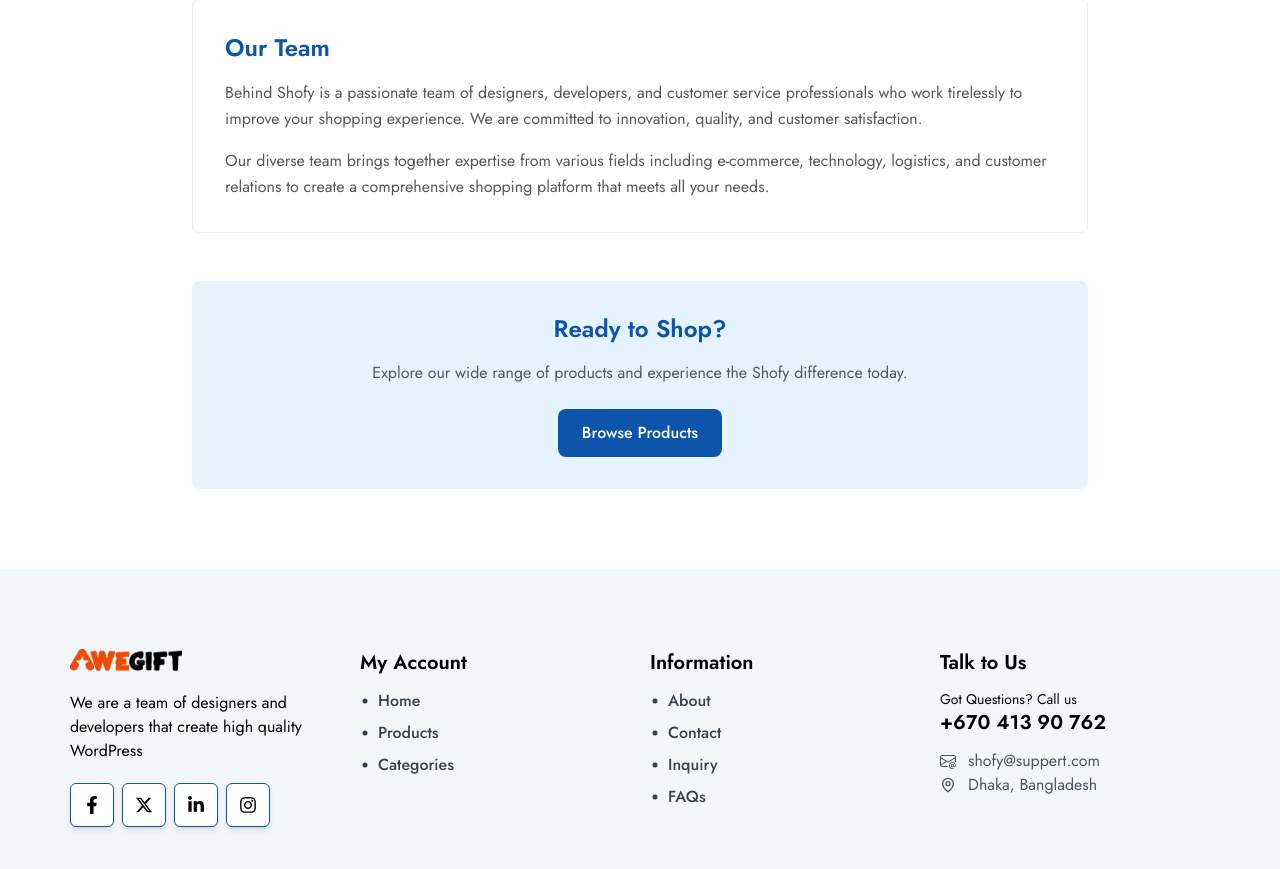
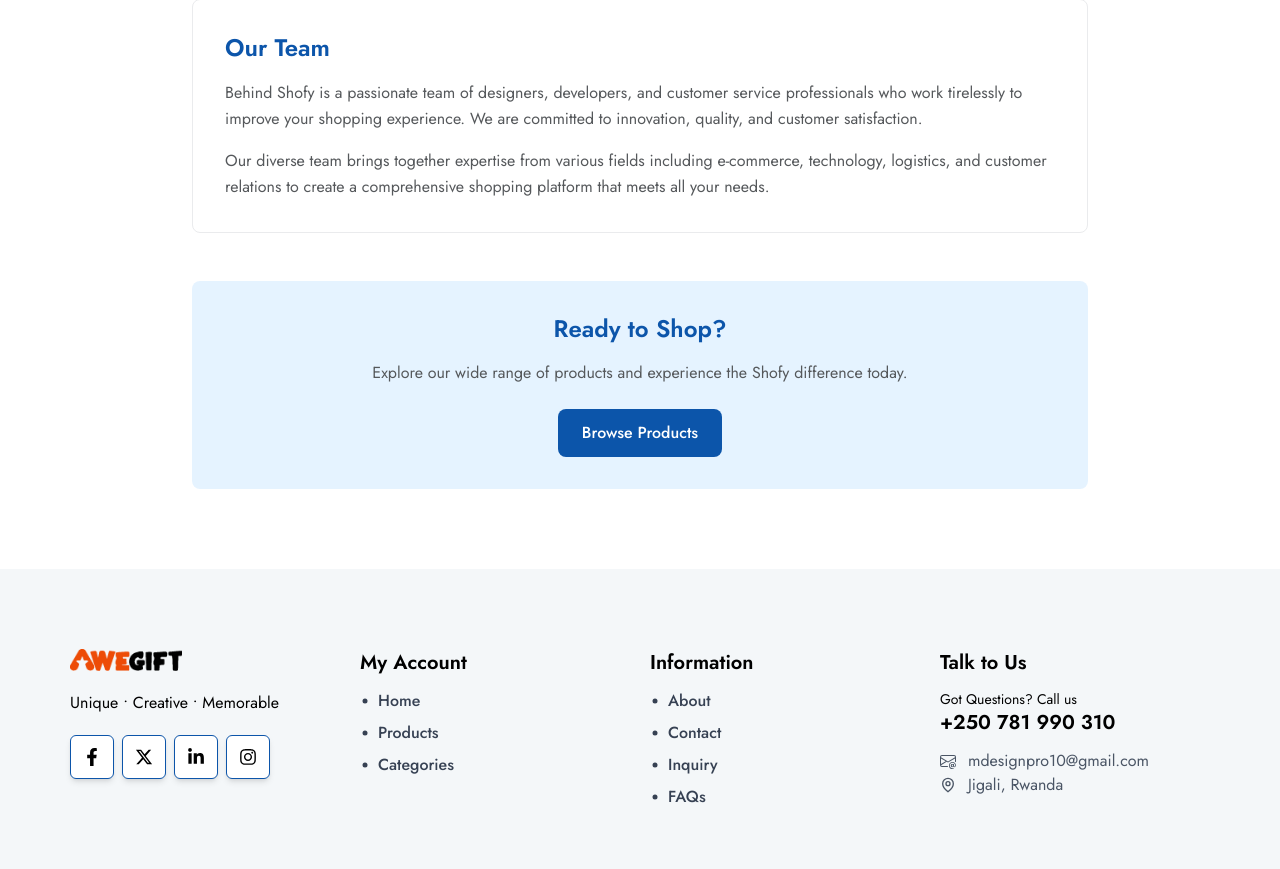
Before and after one commit to MDesign-Tech/awegift, a Next.js app: page /about in a window 1280 px wide. Shown: the part 1229-2098 px from the top of the page. Built offline with nearby package versions, Linux system fonts and the light colour scheme; no server answers.

Commit message:
Product, users and catedories in progess

```diff
--- a/src/components/Footer.tsx
+++ b/src/components/Footer.tsx
@@ -18,10 +18,7 @@
           <Link href={"/"}>
             <Image src={logo} alt="logo" width={112} height={40} />
           </Link>
-          <p>
-            We are a team of designers and developers that create high quality
-            WordPress
-          </p>
+          <p>Unique • Creative • Memorable</p>
           <SocialLink />
         </div>
         <div>
@@ -59,14 +56,14 @@
           <div className="mt-3">
             <div>
               <p className="text-sm">Got Questions? Call us</p>
-              <Title>+670 413 90 762</Title>
+              <Title>+250 781 990 310</Title>
             </div>
             <div className="mt-3">
               <p className="text-base flex items-center gap-x-3 text-gray-600">
-                <BsEnvelopeAt /> shofy@suppert.com
+                <BsEnvelopeAt /> mdesignpro10@gmail.com
               </p>
               <p className="text-base flex items-center gap-x-3 text-gray-600">
-                <GrLocation /> Dhaka, Bangladesh
+                <GrLocation /> Jigali, Rwanda
               </p>
             </div>
           </div>
```
